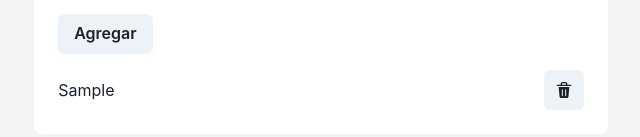
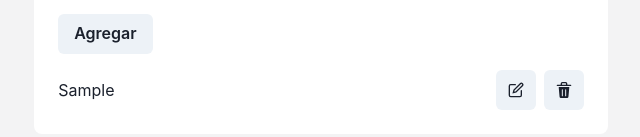
Before and after one commit to ivanroguerre/realtime-poll, a React (Vite) app in the folder packages/client/: page / in a window 1280 px wide. Both pictures are taken after typing "Sample" into the empty fields and a click on the button "Agregar". Shown: the part 399-536 px from the top of the page, without its empty margins (319-959 px from the left). Built offline with nearby package versions, Linux system fonts and the light colour scheme.

Commit message:
Enable poll item updating

```diff
--- a/packages/client/src/components/editable-controls.tsx
+++ b/packages/client/src/components/editable-controls.tsx
@@ -1,25 +1,50 @@
-import { DeleteIcon } from "@chakra-ui/icons";
-import { IconButton, useEditableControls } from "@chakra-ui/react";
+import { ButtonGroup, IconButton, useEditableControls } from "@chakra-ui/react";
+import { CheckIcon, CloseIcon, DeleteIcon, EditIcon } from "@chakra-ui/icons";
 import { JSX } from "react";
 
+import { usePollItems } from "../poll-hooks";
+
 type EditableControlsProps = {
-  onDeletePollItem: (pollItem: string) => void;
   pollItem: string;
 };
-const EditableControls = ({
-  onDeletePollItem,
-  pollItem,
-}: EditableControlsProps): JSX.Element => {
-  const { isEditing } = useEditableControls();
+const EditableControls = ({ pollItem }: EditableControlsProps): JSX.Element => {
+  const { deletePollItem } = usePollItems();
+  const {
+    getCancelButtonProps,
+    getEditButtonProps,
+    getSubmitButtonProps,
+    isEditing,
+  } = useEditableControls();
 
-  if (isEditing) return <>bla</>;
+  if (isEditing)
+    return (
+      <ButtonGroup>
+        <IconButton
+          aria-label="Terminar la edición del elemento de votación"
+          icon={<CheckIcon />}
+          {...getSubmitButtonProps()}
+        />
+        <IconButton
+          aria-label="Cancelar la edición del elemento de votación"
+          icon={<CloseIcon />}
+          {...getCancelButtonProps()}
+        />
+      </ButtonGroup>
+    );
 
   return (
-    <IconButton
-      aria-label="Borrar elemento de votación"
-      icon={<DeleteIcon />}
-      onClick={() => onDeletePollItem(pollItem)}
-    />
+    <ButtonGroup>
+      <IconButton
+        aria-label="Terminar la edición del elemento de votación"
+        icon={<EditIcon />}
+        {...getEditButtonProps()}
+      />
+      <IconButton
+        aria-label="Borrar elemento de votación"
+        icon={<DeleteIcon />}
+        onClick={() => deletePollItem(pollItem)}
+      />
+    </ButtonGroup>
   );
 };
 
--- /dev/null
+++ b/packages/client/src/components/editable-poll-item.tsx
@@ -0,0 +1,36 @@
+import {
+  Editable,
+  EditableInput,
+  EditablePreview,
+  HStack,
+} from "@chakra-ui/react";
+import { JSX } from "react";
+
+import EditableControls from "./editable-controls";
+import { usePollItems } from "../poll-hooks";
+
+type EditablePollItemProps = {
+  pollItem: string;
+};
+const EditablePollItem = ({ pollItem }: EditablePollItemProps): JSX.Element => {
+  const { editPollItem } = usePollItems();
+
+  const handleSubmit = (editedPollItem: string) =>
+    editPollItem(pollItem, editedPollItem);
+
+  return (
+    <Editable
+      defaultValue={pollItem}
+      isPreviewFocusable={false}
+      onSubmit={handleSubmit}
+    >
+      <HStack justify="space-between">
+        <EditablePreview />
+        <EditableInput />
+        <EditableControls pollItem={pollItem} />
+      </HStack>
+    </Editable>
+  );
+};
+
+export default EditablePollItem;
--- a/packages/client/src/components/poll-item-list.tsx
+++ b/packages/client/src/components/poll-item-list.tsx
@@ -1,32 +1,17 @@
-import {
-  Editable,
-  EditableInput,
-  EditablePreview,
-  HStack,
-  ListItem,
-  UnorderedList,
-} from "@chakra-ui/react";
+import { ListItem, UnorderedList } from "@chakra-ui/react";
 import { JSX } from "react";
 
-import EditableControls from "./editable-controls";
+import EditablePollItem from "./editable-poll-item";
 import { usePollItems } from "../poll-hooks";
 
 const PollItemsList = (): JSX.Element => {
-  const { pollItems, deletePollItem: handleDeletePollItem } = usePollItems();
+  const { pollItems } = usePollItems();
+
   return (
     <UnorderedList ml={0} mt={4} spacing={1} styleType="none">
       {pollItems.map((pollItem) => (
         <ListItem key={pollItem}>
-          <Editable defaultValue={pollItem}>
-            <HStack justify="space-between">
-              <EditablePreview />
-              <EditableInput />
-              <EditableControls
-                onDeletePollItem={handleDeletePollItem}
-                pollItem={pollItem}
-              />
-            </HStack>
-          </Editable>
+          <EditablePollItem pollItem={pollItem} />
         </ListItem>
       ))}
     </UnorderedList>
--- a/packages/client/src/poll-context.tsx
+++ b/packages/client/src/poll-context.tsx
@@ -4,7 +4,8 @@ type PollContextType = {
   pollItems: string[];
   actions: {
     addPollItem: (pollItem: string) => void;
-    deletePollItem: (pollItem: string) => void;
+    deletePollItem: (toDeletePollItem: string) => void;
+    editPollItem: (toEditPollItem: string, editedPollItem: string) => void;
   };
 };
 
@@ -18,10 +19,19 @@ const PollContextProvider = ({ children }: PropsWithChildren): JSX.Element => {
     setPollItems((pollItems) =>
       pollItems.filter((pollItem) => pollItem !== toDeletePollItem)
     );
+  const editPollItem = (toEditPollItem: string, editedPollItem: string) =>
+    setPollItems((pollItems) =>
+      pollItems.map((pollItem) =>
+        pollItem === toEditPollItem ? editedPollItem : pollItem
+      )
+    );
 
   return (
     <PollContext.Provider
-      value={{ pollItems, actions: { addPollItem, deletePollItem } }}
+      value={{
+        pollItems,
+        actions: { addPollItem, deletePollItem, editPollItem },
+      }}
     >
       {children}
     </PollContext.Provider>
--- a/packages/client/src/poll-hooks.ts
+++ b/packages/client/src/poll-hooks.ts
@@ -5,8 +5,8 @@ import { PollContext } from "./poll-context";
 export const usePollItems = () => {
   const {
     pollItems,
-    actions: { addPollItem, deletePollItem },
+    actions: { addPollItem, deletePollItem, editPollItem },
   } = useContext(PollContext);
 
-  return { addPollItem, deletePollItem, pollItems };
+  return { addPollItem, deletePollItem, editPollItem, pollItems };
 };
```
